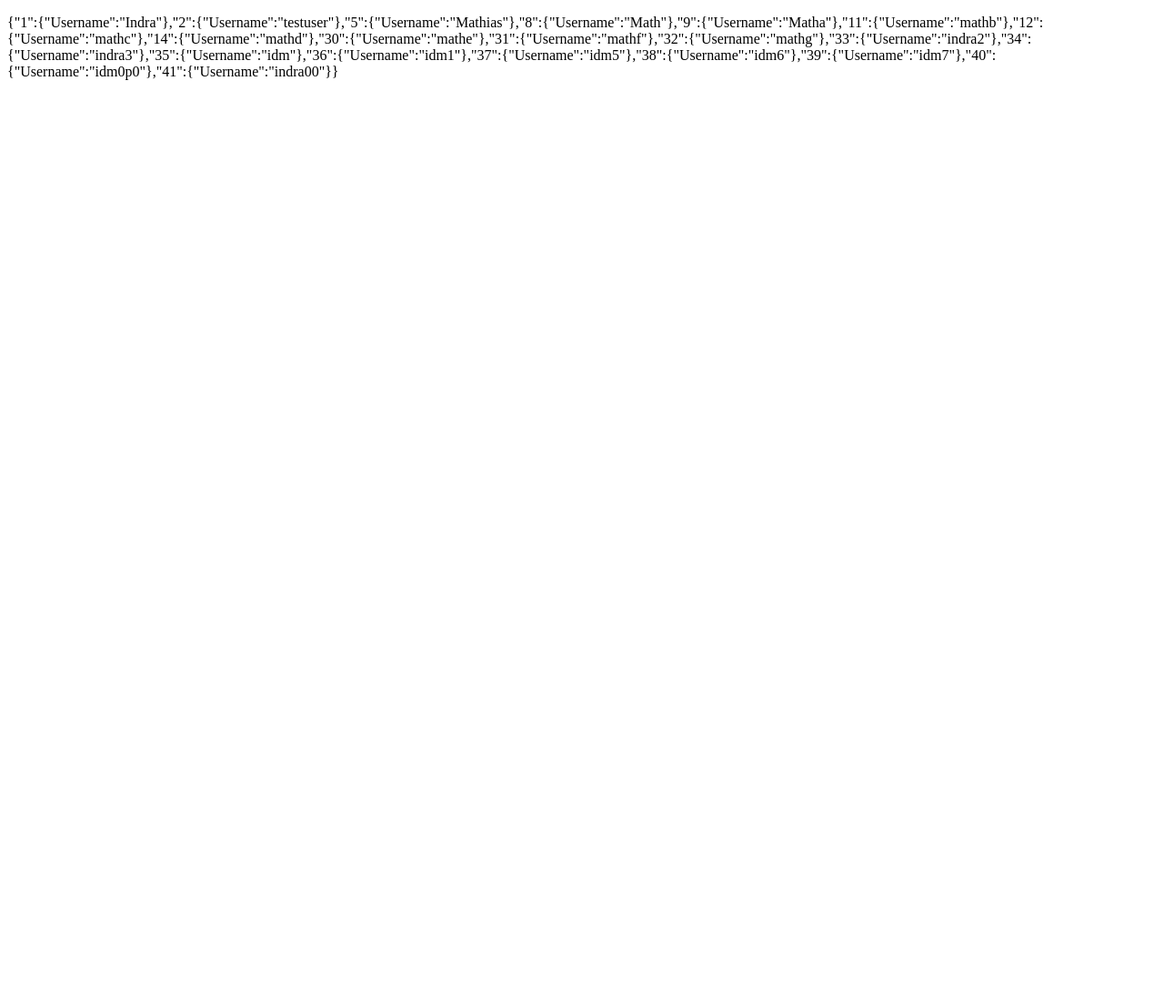
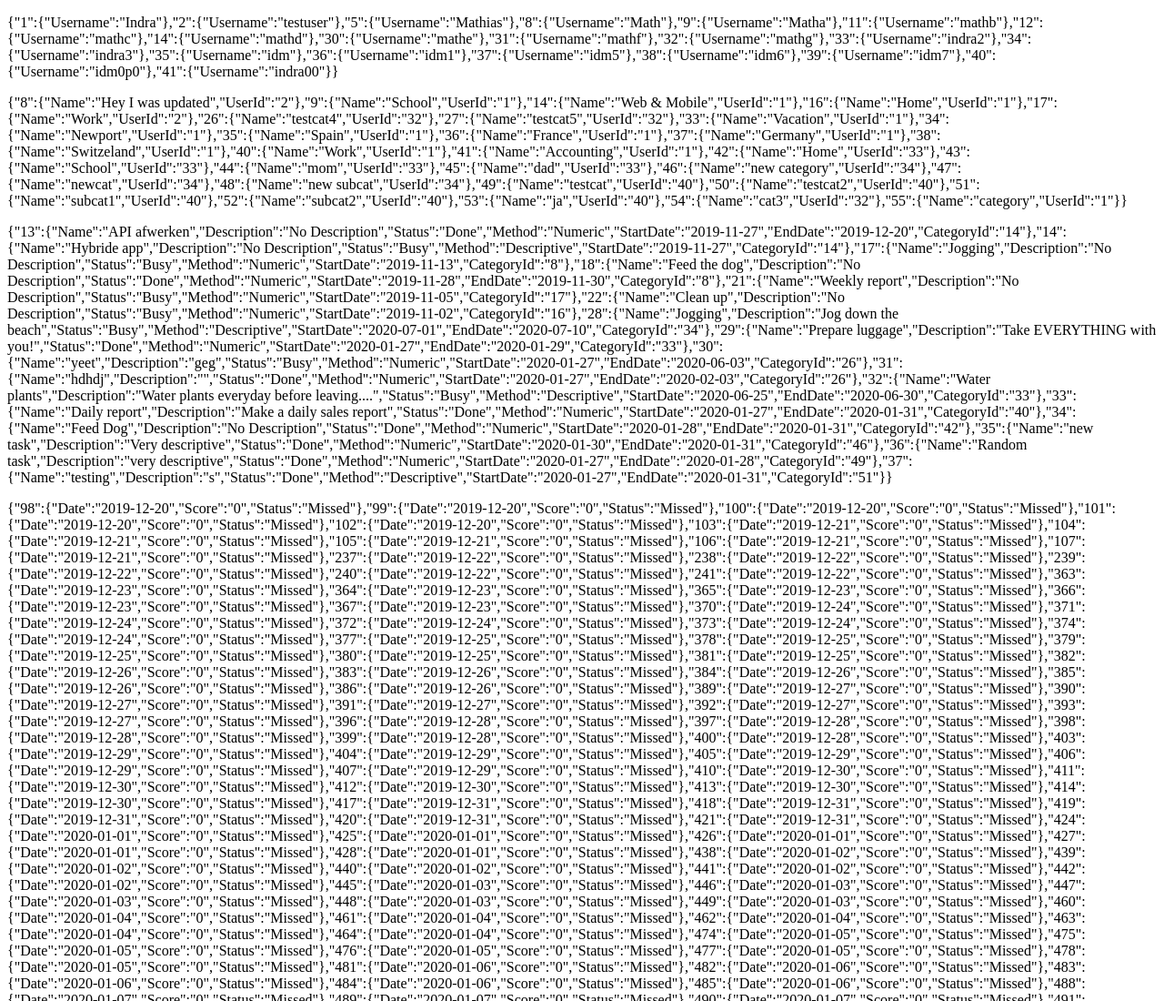
Before and after one commit to DeMesmaekerIndra/Advanced-Web-And-Mobile-Indra-De-Mesmaeker, a plain HTML site: page DB related/index.html in a window 1280 px wide. Shown: the top 1100 px of the page at 91% size. Before the commit the page ends 800 px from the top, so only its background shows below. Drawn offline with Linux system fonts and the light colour scheme.

Commit message:
converter
-conversion naar alle coluns uitgebreid
-logboek

```diff
--- a/DB related/converter.js
+++ b/DB related/converter.js
@@ -2805,56 +2805,63 @@ function ChangeUsers() {
 
     data.users = newObj;
     document.getElementById('userdata').innerText = JSON.stringify(data.users);
-
 }
 
 function ChangeCategories() {
-    data.categories.map(function (item) {
-        return {
-            [item.Id]: {
-                "Name": item.Name,
-                "Status": item.Status,
-                "UserId": item.UserId
-            }
+    let newObj = {};
+    for (let i = 0; i < data.categories.length; i++) {
+        const category = data.categories[i];
+
+        newObj[category.Id] = {
+            "Name": category.Name,
+            "Status": category.Status,
+            "UserId": category.UserId
         };
-    });
+    }
+
+    data.categories = newObj;
+    document.getElementById('categorydata').innerText = JSON.stringify(data.categories);
 }
 
 function ChangeTasks() {
-    data.tasks.map(function (item) {
-        return {
-            [item.Id]: {
-                "Name": item.Name,
-                "Description": item.Description,
-                "Status": item.Status,
-                "Method": item.Method,
-                "StartDate": item.StartDate,
-                "EndDate": item.EndDate,
-                "CategoryId": item.CategoryId
-            }
+    let newObj = {};
+    for (let i = 0; i < data.tasks.length; i++) {
+        const task = data.tasks[i];
+
+        newObj[task.Id] = {
+            "Name": task.Name,
+            "Description": task.Description,
+            "Status": task.Status,
+            "Method": task.Method,
+            "StartDate": task.StartDate,
+            "EndDate": task.EndDate,
+            "CategoryId": task.CategoryId
         };
-    });
+    }
+
+    data.categories = newObj;
+    document.getElementById('taskdata').innerText = JSON.stringify(data.categories);
 }
 
 function ChangeAssessments() {
-    data.assessments.map(function (item) {
-        return {
-            [item.Id]: {
-                "Date": item.Date,
-                "Score": item.Score,
-                "Status": item.Status
-            }
+    let newObj = {};
+    for (let i = 0; i < data.assessments.length; i++) {
+        const assessment = data.assessments[i];
+
+        newObj[assessment.Id] = {
+            "Date": assessment.Date,
+            "Score": assessment.Score,
+            "Status": assessment.Status
         };
-    });
+    }
+
+    data.assessments = newObj;
+    document.getElementById('assessmentdata').innerText = JSON.stringify(data.assessments);
 }
 
 window.addEventListener('load', function () {
-
     ChangeUsers();
     ChangeCategories();
     ChangeTasks();
     ChangeAssessments();
-
-
-    console.log(data);
 });
--- a/DB related/index.html
+++ b/DB related/index.html
@@ -9,7 +9,9 @@
 
     <body>
         <p id="userdata"></p>
-
+        <p id="categorydata"></p>
+        <p id="taskdata"></p>
+        <p id="assessmentdata"></p>
     </body>
 
     <script src="converter.js"></script>
```
Also changed, not shown: Logboek.md (+1 -0 lines).
